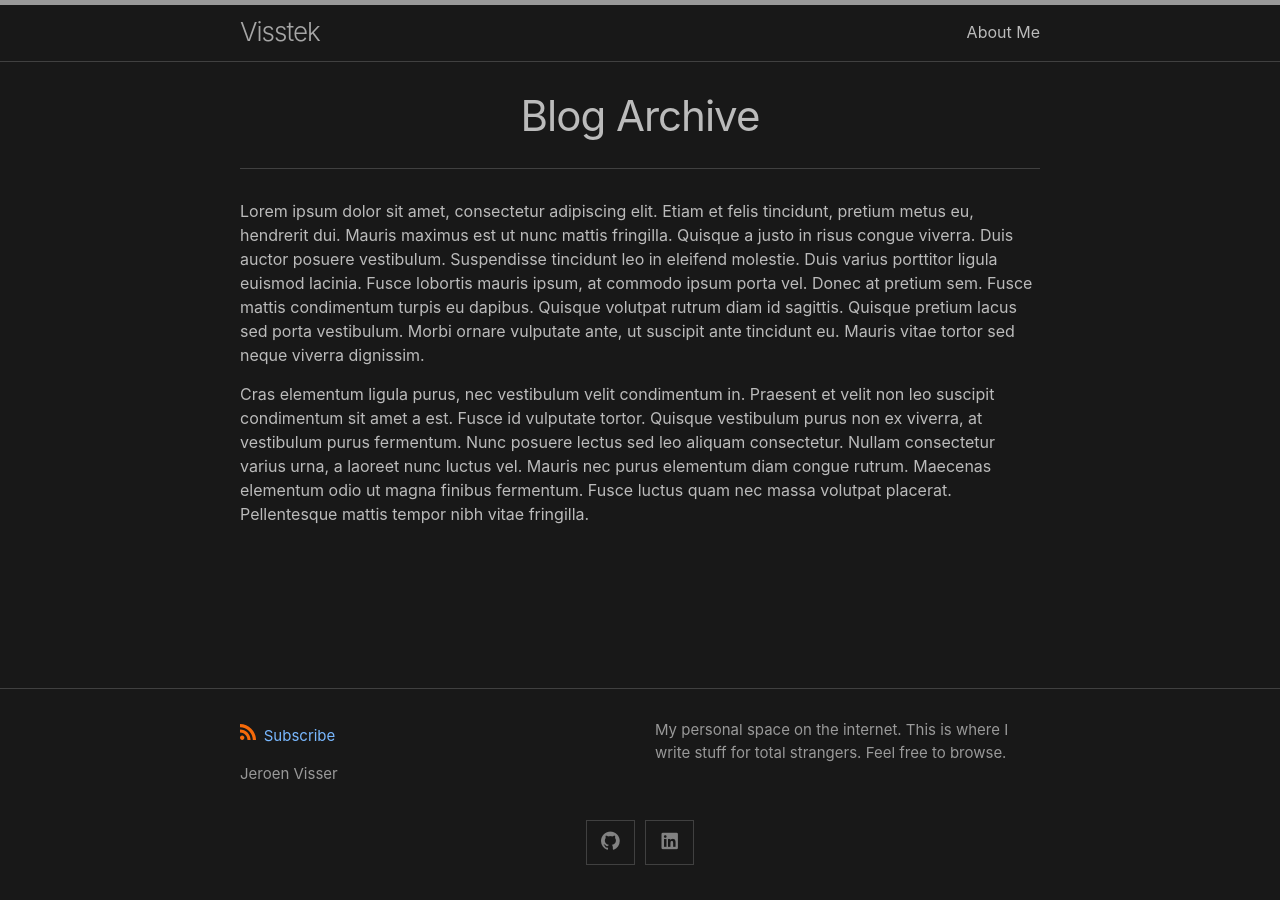
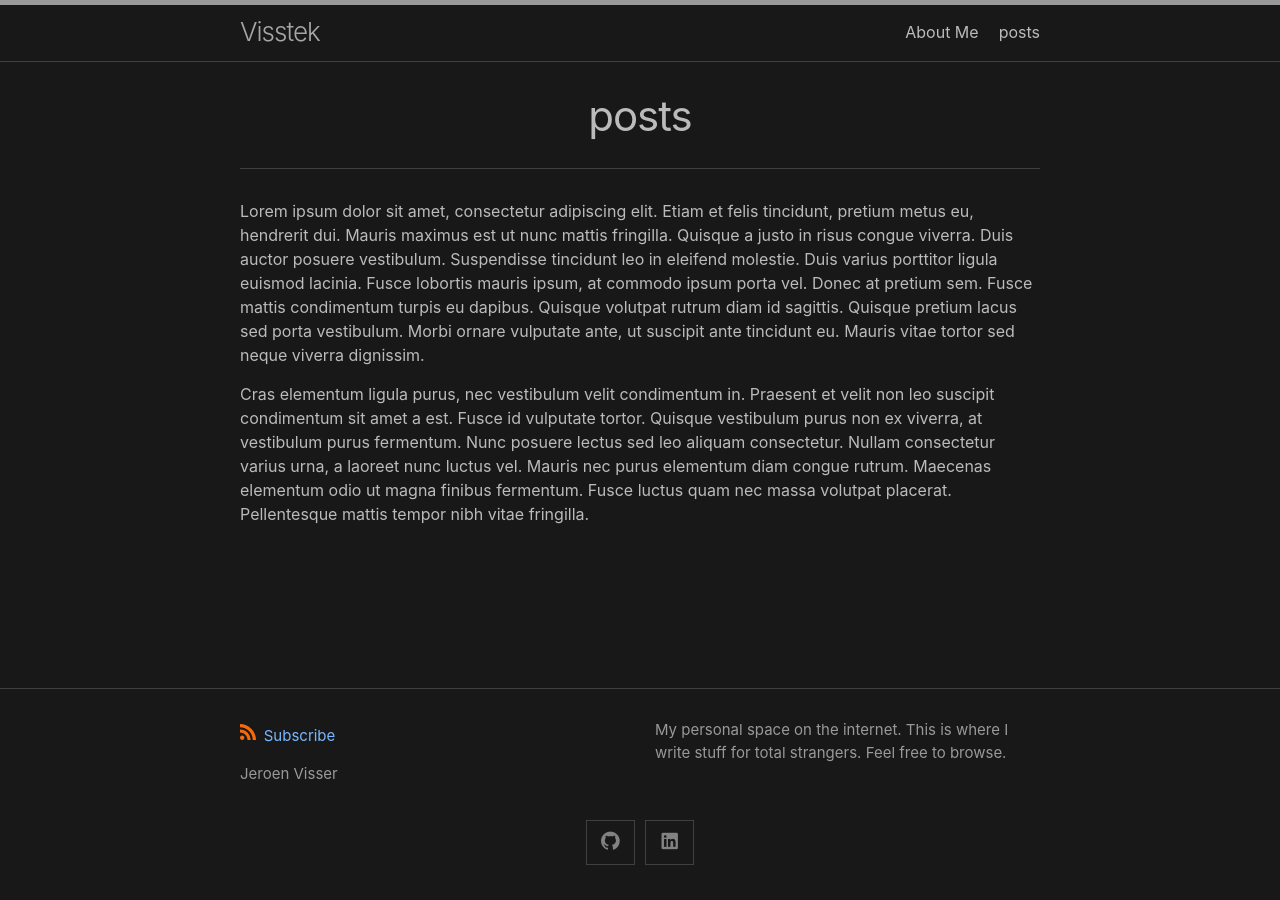
Before and after one commit to VisserJ/visserj.github.io, a Jekyll site: the page built from posts.md, in a window 1280 px wide. Built offline with Jekyll 4.4.1, drawn with Linux system fonts in a browser that asks for light colours.

Commit message:
Update and rename archive.md to posts.md

```diff
--- a/archive.md
+++ b/posts.md
@@ -1,6 +1,6 @@
 ---
 layout: page
-title: Blog Archive
+title: posts
 permalink: /archive/
 ---
 
```
